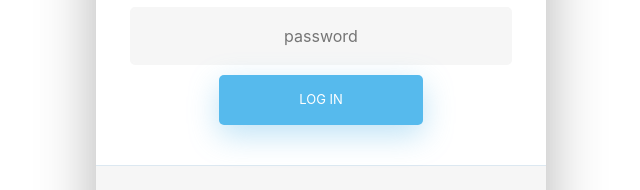
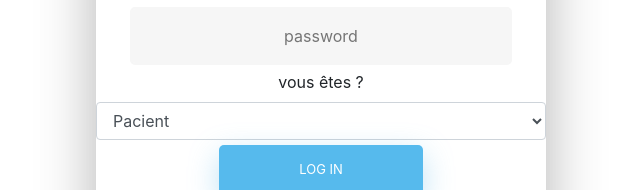
Before and after one commit to delpozo/formation-ng-group, an Angular app: page /login in a window 1280 px wide. Shown: the part 266-456 px from the top of the page, without its empty margins (319-959 px from the left). Built offline with nearby package versions, Linux system fonts and the light colour scheme.

Commit message:
Update login.component.html

```diff
--- a/src/app/component/login/login.component.html
+++ b/src/app/component/login/login.component.html
@@ -13,6 +13,16 @@
     <form>
       <input type="text" id="login" class="fadeIn second" name="login" placeholder="login" [(ngModel)]="username">
       <input type="text" id="password" class="fadeIn third" name="login" placeholder="password" [(ngModel)]="password">
+
+        <label for="role">vous êtes ?</label>
+        <select  class="form-control " id="role">
+
+          <option value="admin">Administrateur </option>
+          <option value="praticien">praticien</option>
+          <option selected value="patient">Pacient</option>
+
+        </select>
+
       <input type="submit" class="fadeIn fourth" value="Log In" (click)="doLogin()">
     </form>
 
```
